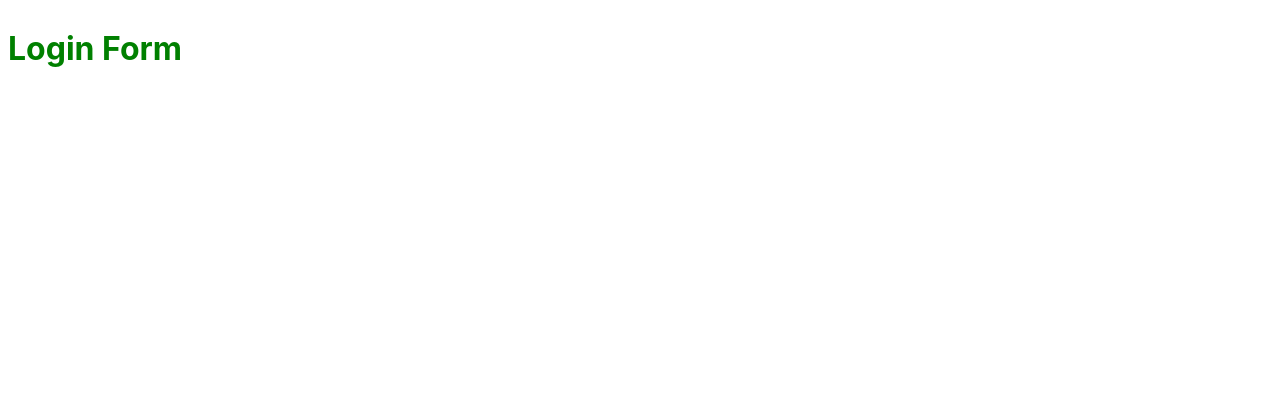
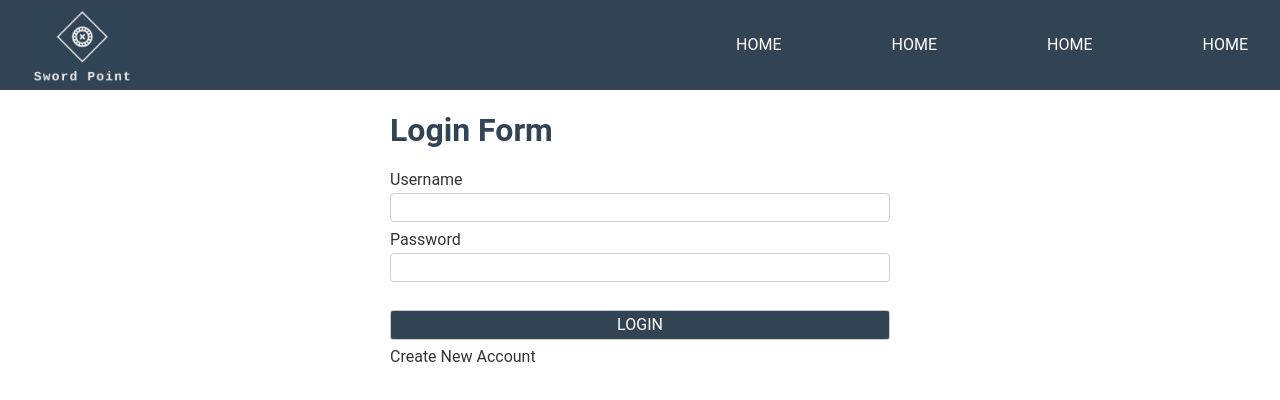
Before and after one commit to eolculnamo2/tournament-app, a Svelte app in the folder app/: page / in a window 1280 px wide. Shown: the top 400 px of the page. Built offline with nearby package versions, Linux system fonts and the light colour scheme.

Commit message:
Begin login page

```diff
--- a/app/public/global.css
+++ b/app/public/global.css
@@ -1,19 +1,21 @@
-html, body {
+html,
+body {
 	position: relative;
 	width: 100%;
 	height: 100%;
+	margin: 0;
+	padding: 0;
 }
 
 body {
 	color: #333;
-	margin: 0;
-	padding: 8px;
 	box-sizing: border-box;
-	font-family: -apple-system, BlinkMacSystemFont, "Segoe UI", Roboto, Oxygen-Sans, Ubuntu, Cantarell, "Helvetica Neue", sans-serif;
+	font-family: 'Roboto', 'Trebuchet MS', 'Lucida Sans Unicode',
+		'Lucida Grande', 'Lucida Sans', Arial, sans-serif;
 }
 
 a {
-	color: rgb(0,100,200);
+	color: rgb(0, 100, 200);
 	text-decoration: none;
 }
 
@@ -22,14 +24,17 @@ a:hover {
 }
 
 a:visited {
-	color: rgb(0,80,160);
+	color: rgb(0, 80, 160);
 }
 
 label {
 	display: block;
 }
 
-input, button, select, textarea {
+input,
+button,
+select,
+textarea {
 	font-family: inherit;
 	font-size: inherit;
 	padding: 0.4em;
--- a/app/src/Routes.svelte
+++ b/app/src/Routes.svelte
@@ -1,12 +1,11 @@
 <script>
   import { Router, Route } from 'svelte-routing';
   import AuthenticationPage from './pages/Authentication/Authentication.svelte';
-
+  import Header from './components/Header/Header.svelte';
   export let url = '';
 </script>
 
 <Router {url}>
-  <div>
-    <Route path="/" component={AuthenticationPage} />
-  </div>
+  <Header />
+  <Route path="/" component={AuthenticationPage} />
 </Router>
--- /dev/null
+++ b/app/src/components/Header/Header.svelte
@@ -0,0 +1,13 @@
+<script>
+  import { headerWrap, logoImg, linksWrap } from './HeaderStyles.js';
+</script>
+
+<div class={headerWrap}>
+  <img class={logoImg} src="/images/logo.png" alt="Sword Point HEMA Tournament Software" />
+  <ul class={linksWrap}>
+    <li>HOME</li>
+    <li>HOME</li>
+    <li>HOME</li>
+    <li>HOME</li>
+  </ul>
+</div>
--- /dev/null
+++ b/app/src/components/Header/HeaderStyles.js
@@ -0,0 +1,29 @@
+import emotion from 'emotion/dist/emotion.umd.min.js';
+import {
+  PRIMARY_BLUE
+} from '../../globals/styles-variables';
+const {
+  css
+} = emotion;
+
+export const headerWrap = css `
+  background-color:  ${PRIMARY_BLUE};
+  width: 100%;
+  box-sizing: border-box;
+  padding: .5em 2em;;
+  display: flex;
+  justify-content: space-between;
+  align-items: center;
+  color: white;
+`
+
+export const linksWrap = css `
+  min-width: 40vw;
+  display: flex;
+  justify-content: space-between;
+  list-style-type: none;
+`
+
+export const logoImg = css `
+  max-width: 100px;
+`
--- a/app/src/components/LoginForm/LoginForm.svelte
+++ b/app/src/components/LoginForm/LoginForm.svelte
@@ -1,6 +1,42 @@
 <script>
-  import { loginHeader } from './LoginFormStyles.js';
+  import {
+    globalBtn1,
+    globalErrorTxt,
+    globalInput,
+    globalLabel,
+  } from '../../globals/global-styles.js';
+  import { formWrap, loginHeader } from './LoginFormStyles.js';
+  import { username } from '../../store/global-store.js';
+  import { postRequest } from '../../globals/helpers.js';
+
+  // props
   export let goToRegistration;
+
+  // state
+  let loginName;
+  let password;
+  let failedLogin = false;
+
+  async function login() {
+    const data = await postRequest('/authenticate/login', { username: loginName, password });
+
+    if (data.success) {
+      username.set(loginName);
+      return;
+    }
+    failedLogin = true;
+  }
 </script>
 
-<h1 class={loginHeader} on:click={() => goToRegistration(false)}>Login Form</h1>
+<div class={formWrap}>
+  <h1 class={loginHeader}>Login Form</h1>
+  <div class={globalLabel}>Username</div>
+  <input bind:value={loginName} class={globalInput} />
+  <div class={globalLabel}>Password</div>
+  <input bind:value={password} class={globalInput} type="password" />
+  {#if failedLogin}
+    <div class={globalErrorTxt}>Login Failed. Please try again.</div>
+  {/if}
+  <button class={globalBtn1} on:click={login}>LOGIN</button>
+  <div on:click={() => goToRegistration(false)}>Create New Account</div>
+</div>
--- a/app/src/components/LoginForm/LoginFormStyles.js
+++ b/app/src/components/LoginForm/LoginFormStyles.js
@@ -1,8 +1,32 @@
 import emotion from 'emotion/dist/emotion.umd.min.js';
+import {
+  BORDER_GRAY1,
+  SECONDARY_BLUE,
+  PRIMARY_BLUE
+} from '../../globals/styles-variables';
 const {
   css
 } = emotion;
 
 export const loginHeader = css `
-  color: green;
+  color: ${PRIMARY_BLUE};
 `
+
+export const formWrap = css `
+  margin: auto;
+  width: 500px;
+  border: 1px solid ${BORDER_GRAY1}'
+  border-radius: 4px;
+  margin-top: 2em;
+  padding: 2em;
+`
+
+export const smallText = css `
+  text-align: center;
+  font-size: .8em;
+
+  &:hover {
+    color: ${SECONDARY_BLUE};
+    opacity: .8;
+  }
+`
--- a/app/src/globals/global-styles.js
+++ b/app/src/globals/global-styles.js
@@ -1,3 +1,48 @@
+import emotion from 'emotion/dist/emotion.umd.min.js';
 import {
+  PRIMARY_BLUE,
+  BORDER_GRAY1
+} from './styles-variables';
+const {
   css
-} from 'emotion';
+} = emotion;
+
+export const globalInput = css `
+  padding: .25em .5em;
+  width: 100%;
+  outline: none;
+  border: 1px solid ${BORDER_GRAY1};
+  border-radius: 4px;
+
+  &:focus {
+    border: 1px solid ${PRIMARY_BLUE};
+  }
+`
+
+export const globalLabel = css `
+  margin-bottom: .25em;
+`
+
+export const globalErrorTxt = css `
+  color: red;
+  margin-top: .2em;
+  font-size: .875em;
+`
+
+export const globalBtn1 = css `
+  background-color: ${PRIMARY_BLUE};
+  width: 100%;
+  margin-top: 1.2em;
+  margin-bottom: .4em;
+  padding: .3em;
+  color: white;
+  font-size: 1em;
+  border-radius: 3px;
+  border: 1px solid ${BORDER_GRAY1};
+  cursor: pointer;
+  outline: none;
+
+  &:hover {
+    opacity: .8;
+  }
+`
--- /dev/null
+++ b/app/src/globals/helpers.js
@@ -0,0 +1,24 @@
+export async function postRequest(url, payload) {
+  try {
+    const response = await fetch(url, {
+      method: 'POST',
+      body: JSON.stringify(payload),
+      headers: {
+        'Content-Type': 'application/json'
+      },
+      credentials: 'same-origin',
+    });
+    return await response.json();
+  } catch {
+    alert('A technical error has occurred. Please contact us.');
+  }
+}
+
+export async function getRequest(url) {
+  try {
+    const response = await fetch(url);
+    return await response.json();
+  } catch {
+    alert('A technical error has occurred. Please contact us.');
+  }
+}
--- /dev/null
+++ b/app/src/globals/styles-variables.js
@@ -0,0 +1,15 @@
+// COLORS
+export const PRIMARY_BLUE = '#324354';
+export const SECONDARY_BLUE = '#96aabd';
+export const PRIMARY_REUD = '#644e5a';
+export const SECONDARY_RED = '#c96567';
+
+export const DANGER_RED = '#ffa3a3';
+export const FL_YELLOW = '#f3ff99';
+export const FL_GREEN = '#c0e8b2';
+
+export const BORDER_GRAY1 = '#cecece';
+export const DARK1 = '#333';
+
+// FONTS
+export const PRIMARY_FONT = 'Roboto';
--- /dev/null
+++ b/app/src/store/global-store.js
@@ -0,0 +1,5 @@
+import {
+  writable
+} from "svelte/store";
+
+export const username = writable('');
```
Also changed, not shown: app/public/images/logo.png (added), 1 other file (tests, documents, lock files or other folders).
